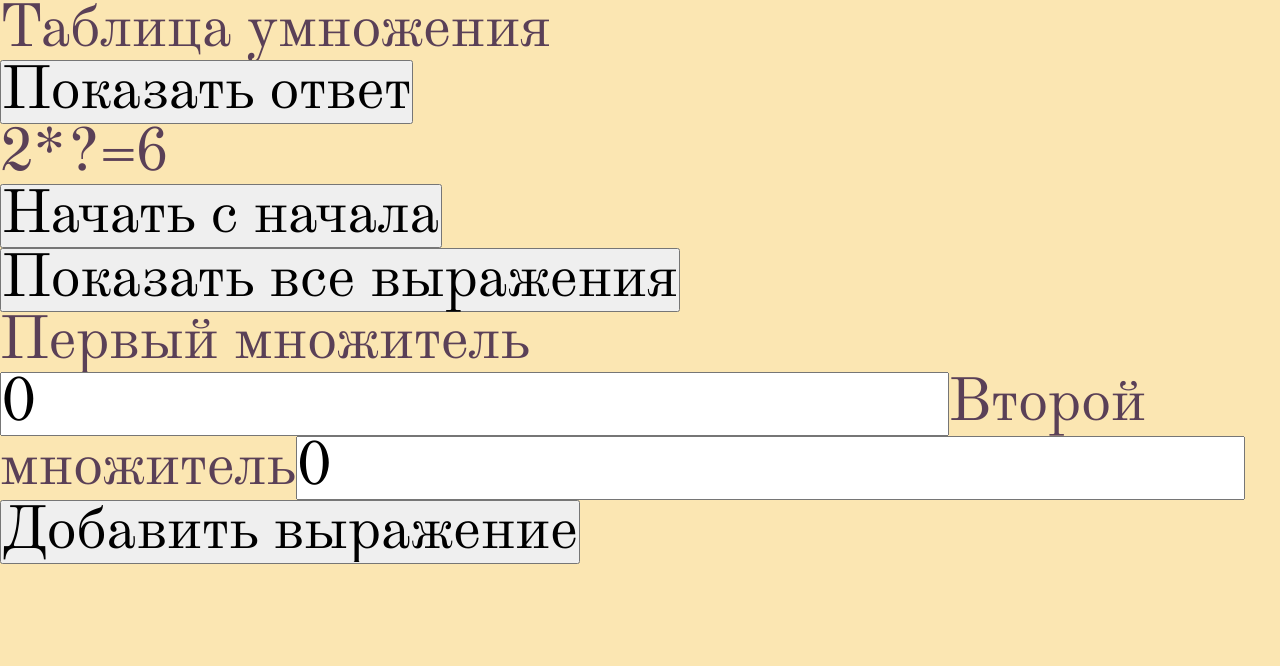
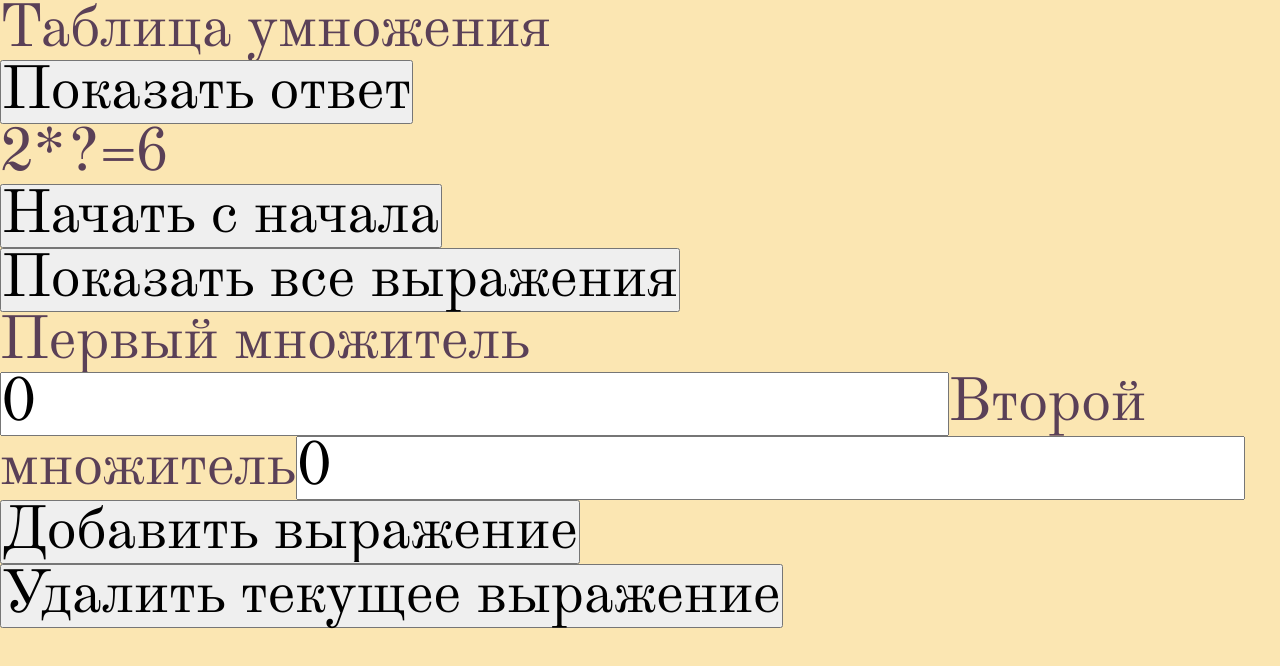
Before and after one commit to Ormadont/mt3, a React (Create React App) app: page / in a window 1280 px wide. Shown: the top 666 px of the page. Built offline with nearby package versions, Linux system fonts and the light colour scheme.

Commit message:
Исправлена функция удаления

```diff
--- a/src/App.js
+++ b/src/App.js
@@ -104,8 +104,24 @@ class App extends Component {
             value="Добавить выражение"
           />
         </form>
+
+        <button onClick={this.delCurExpression_handleClick}>Удалить текущее выражение</button>
+
       </div>
     );
+  }
+
+  delCurExpression_handleClick = () => {
+    if (this.state.expressions.length > 1) {
+      const expressions = [...this.state.expressions];
+      const delEx = expressions.splice(this.state.expCurNum,1);
+      this.setState({expressions:expressions});
+      // console.log(`del: ${delEx[0].key}`)
+      this.setState({expCurNum: Math.floor(Math.random()*(this.state.expressions.length-1))});
+    } else {
+      alert('Осталось только одно выражение');
+    }
+
   }
 
   // измениние состояния - в текущем выражении убрать скрытый элемент,
```
